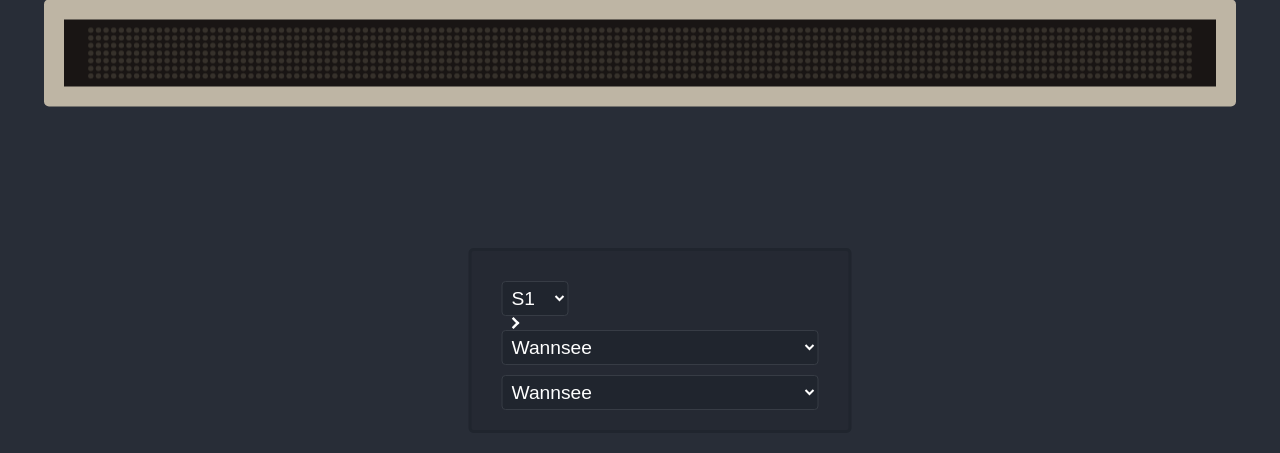
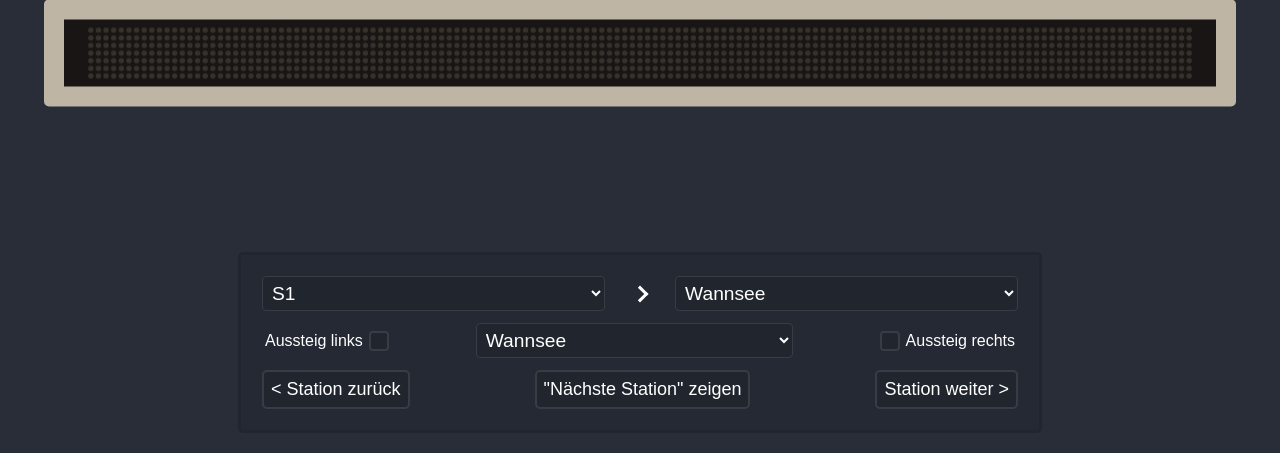
Before and after one commit to bxsti-dev/Br481-Innenanzeige-Simulator, a Flask app: page / in a window 1280 px wide. Shown: the part 347-800 px from the top of the page. Run offline with Flask 3, Linux system fonts and the light colour scheme.

Commit message:
added elements + added css

```diff
--- a/index.html
+++ b/index.html
@@ -18,13 +18,33 @@
     </div>
 
     <div id="control_box">
+
         <div id="destination_box">
             <select name="line" id="line"></select>
             <div class="arrow"></div>
             <select name="destination" id="destination"></select>
         </div>
 
-        <select name="current_station" id="current_station"></select>
+        <div id="current_box">
+            <div class="checkbox_wrapper">
+                <label for="left_checkbox">Aussteig links</label>
+                <input type="checkbox" name="left_checkbox" id="left_checkbox" class="checkbox">
+            </div>
+
+            <select name="current_station" id="current_station"></select>
+
+            <div class="checkbox_wrapper">
+                <input type="checkbox" name="right_checkbox" id="right_checkbox" class="checkbox">
+                <label for="right_checkbox">Aussteig rechts</label>
+            </div>
+        </div>
+
+        <div id="modes_box">
+            <button>< Station zurück</button>
+            <button>"Nächste Station" zeigen</button>
+            <button>Station weiter ></button>
+        </div>
+
 
         <!--
         checkbox: selftest,left,right
--- a/main.py
+++ b/main.py
@@ -4,7 +4,8 @@ log = logging.getLogger("werkzeug")
 log.setLevel(logging.ERROR)
 app = Flask(__name__, template_folder=".", static_folder="static")
 
-print("\nRunning on: http://127.0.0.1:5000\nPress CTRL+C to quit\n")
+print("\n"+"*"*40)
+print("Running on: http://127.0.0.1:5000\nPress CTRL+C to quit\n")
 
 @app.route("/")
 def home():
@@ -15,4 +16,6 @@ def home():
 
 if __name__ == '__main__':
     #threading.Timer(1.0, open_browser).start()
-    app.run(host="127.0.0.1", port=5000, debug=True)
+    app.run(host="127.0.0.1", port=5000, debug=True) #debug=False
+
+#TODO: rewrite without flask (python http server) ??
--- a/static/style.css
+++ b/static/style.css
@@ -4,26 +4,7 @@ body {
 
 /**************************************/
 
-.arrow{
-    width: 10px;
-    height: 10px;
-
-    border-style: solid;
-    border-width: 4px;
-    border-left: none;
-    border-bottom: none;
-
-    transform: rotate(45deg) scale(0.6);
-
-    margin-left: 5px;
-    margin-right: 5px;
-
-    border-color: white;
-  }
-
-/**************************************/
-
-#matrix_frame {
+#matrix_frame { /*fix mobile responsive*/
     position: absolute;
     top:50%;
     left:50%;
@@ -50,30 +31,68 @@ body {
 
 #control_box {
     position: absolute;
-    bottom: 0;
+    bottom: 20px;
+
+    width: 60%; /*fix mobile responsive*/
 
     left:50%;
     transform: translateX(-50%);
 
-    margin: 20px;
+    display: flex;
+    flex-direction: column;
+    /* justify-content: center;
+    align-items: center; */
 
     background-color: #252933;
-    padding: 20px;
+    padding: 15px;
     border-radius: 5px;
     border-color: #20252e;
     border-style: solid;
     border-width: 3px;
+}
+#control_box *{
+    margin: 3px;
+}
 
+#destination_box{
     display: flex;
-    flex-direction: column;
-    justify-content: center;
+    flex-direction: row;
+    align-items: center;
+    justify-content: space-between;
+
+}
+#destination_box select{
+    width: 45%;
+}
+
+#current_box{
+    display: flex;
+    flex-direction: row;
+    justify-content: space-between;
     align-items: center;
 }
 
-#destination_box{
+#modes_box {
+    display: flex;
     flex-direction: row;
-    padding: 10px;
+    justify-content: space-between;
 }
+
+/**************************************/
+
+.arrow{
+    width: 15px;
+    height: 15px;
+
+    border-style: solid;
+    border-width: 5px;
+    border-left: none;
+    border-bottom: none;
+
+    transform: rotate(45deg) scale(0.6);
+
+    border-color: white;
+  }
 
 /**************************************/
 
@@ -89,17 +108,70 @@ select {
     padding: 5px;
 }
 
+.checkbox_wrapper{
+    display: flex;
+    flex-direction: row;
+    align-items: center;
+}
+
+label {
+    color: white;
+    font-family: sans-serif;
+    user-select: none;
+}
+
 button {
     background-color: #20252e;
-    color: #ffffff;
+    color: white;
 
+    border-style: solid;
+    border-width: 2px;
     border-color: #373c45;
-    border-style: solid;
-    border-radius: 4px;
+    border-radius: 5px;
+
+    padding: 7px;
 
     font-size: large;
+    font-family: sans-serif;
 
-    padding: 5px;
-
+    transition: 0.2s;
+}
+button:hover{
+    background-color: #171b21;
+    border-color: #646c7b;
     cursor: pointer;
 }
+button:active{
+    background-color: #343c4a;
+}
+
+input[type="checkbox"]{
+    appearance: none;
+
+    width: 20px;
+    height: 20px;
+
+    background-color: #20252e;
+    border: 2px solid #373c45;
+    border-radius: 4px;
+    cursor: pointer;
+
+    transition: 0.1s;
+}
+input[type="checkbox"]:checked{
+    background-color: #343c4a;
+    border: 2px solid #646c7b;
+}
+input[type="checkbox"]:checked::after {
+    content: '';
+    display: block;
+
+    width: 5px;
+    height: 9px;
+    border: 2px solid white;
+    border-top: none;
+    border-left: none;
+
+    margin: 1px auto 0;
+    transform: rotate(45deg);
+}
```
